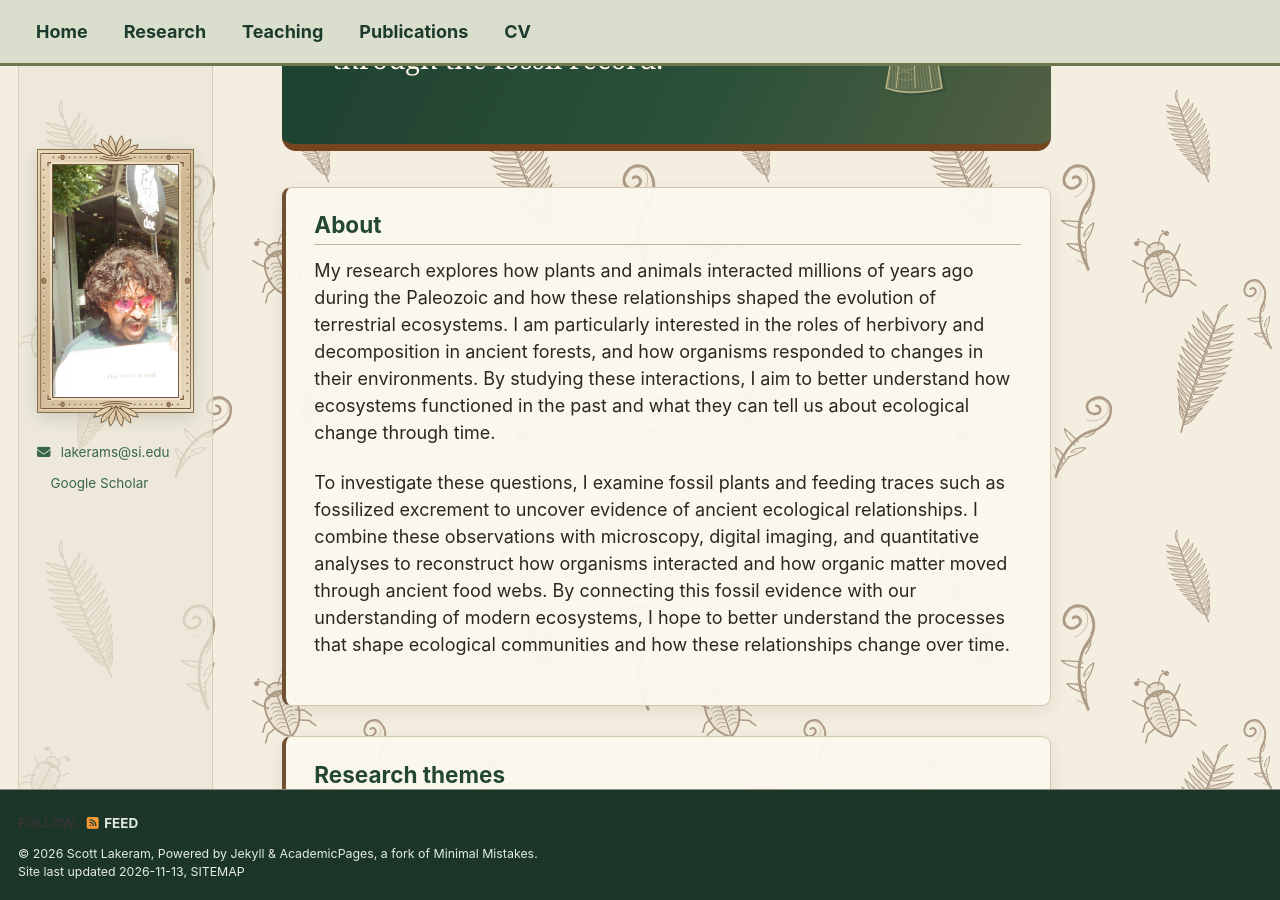
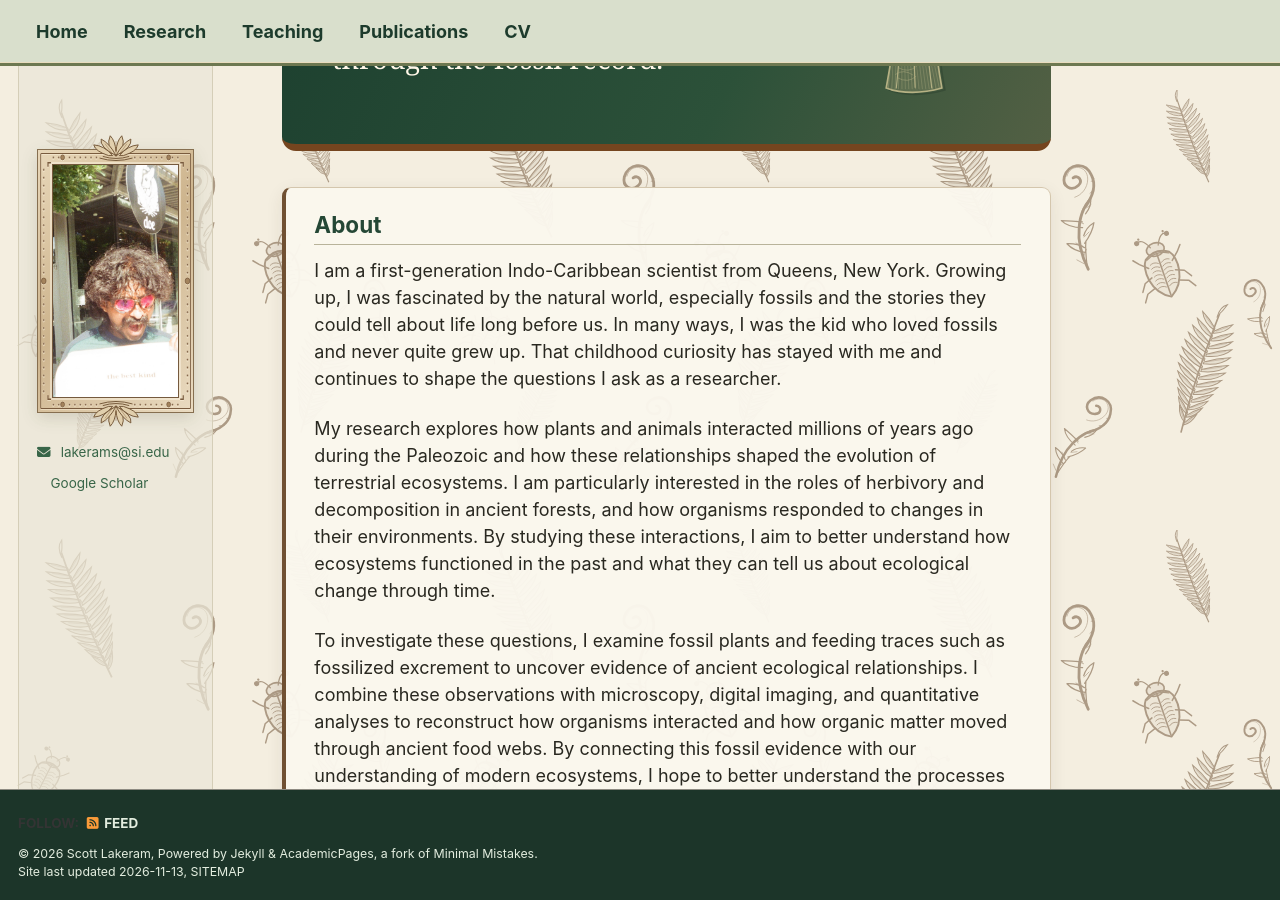
Before and after one commit to slakeram/slakeram.github.io, a Jekyll site: the page built from _pages/about.md, in a window 1280 px wide and 900 px high, scrolled down 382 px. Built offline with Jekyll 4.4.1, drawn with Linux system fonts in a browser that asks for light colours; a script bundle is joined from its source files by our own code; a style sheet for code colours, icons or effects is not loaded.

Commit message:
Add personal Indo-Caribbean background and childhood fossil interest to About page

```diff
--- a/_pages/about.md
+++ b/_pages/about.md
@@ -20,6 +20,8 @@ redirect_from:
 <section class="botanical-content-panel" markdown="1">
 
 ## About
+
+I am a first-generation Indo-Caribbean scientist from Queens, New York. Growing up, I was fascinated by the natural world, especially fossils and the stories they could tell about life long before us. In many ways, I was the kid who loved fossils and never quite grew up. That childhood curiosity has stayed with me and continues to shape the questions I ask as a researcher.
 
 My research explores how plants and animals interacted millions of years ago during the Paleozoic and how these relationships shaped the evolution of terrestrial ecosystems. I am particularly interested in the roles of herbivory and decomposition in ancient forests, and how organisms responded to changes in their environments. By studying these interactions, I aim to better understand how ecosystems functioned in the past and what they can tell us about ecological change through time.
 
```
